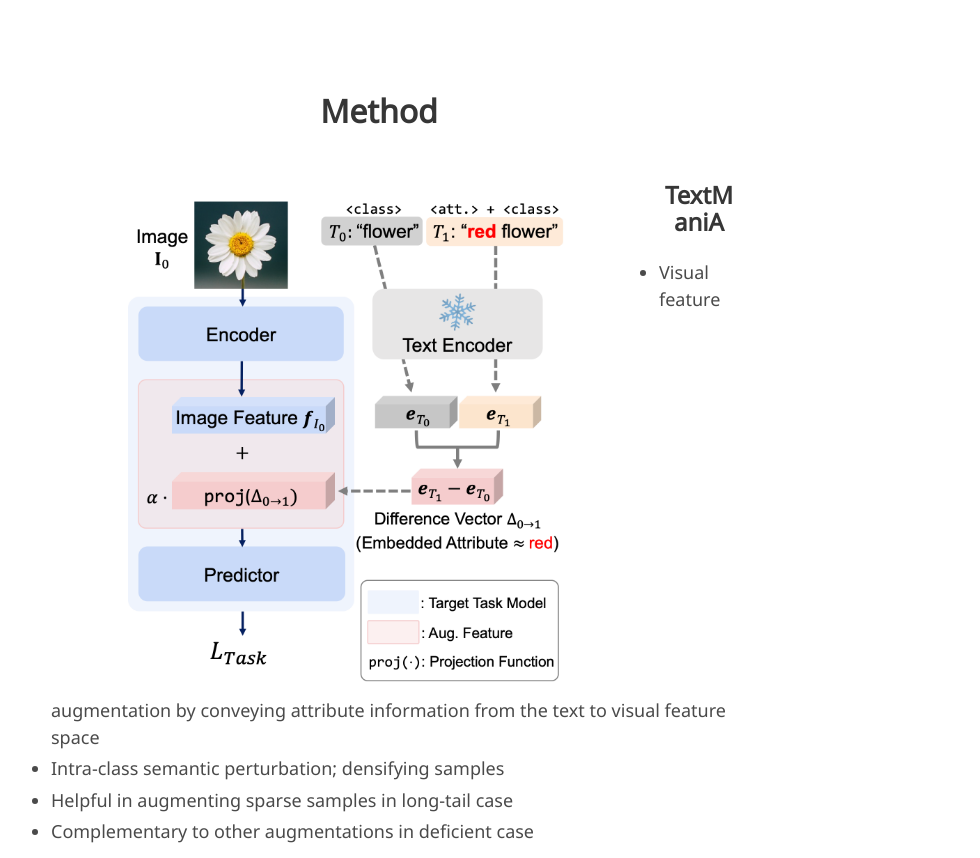
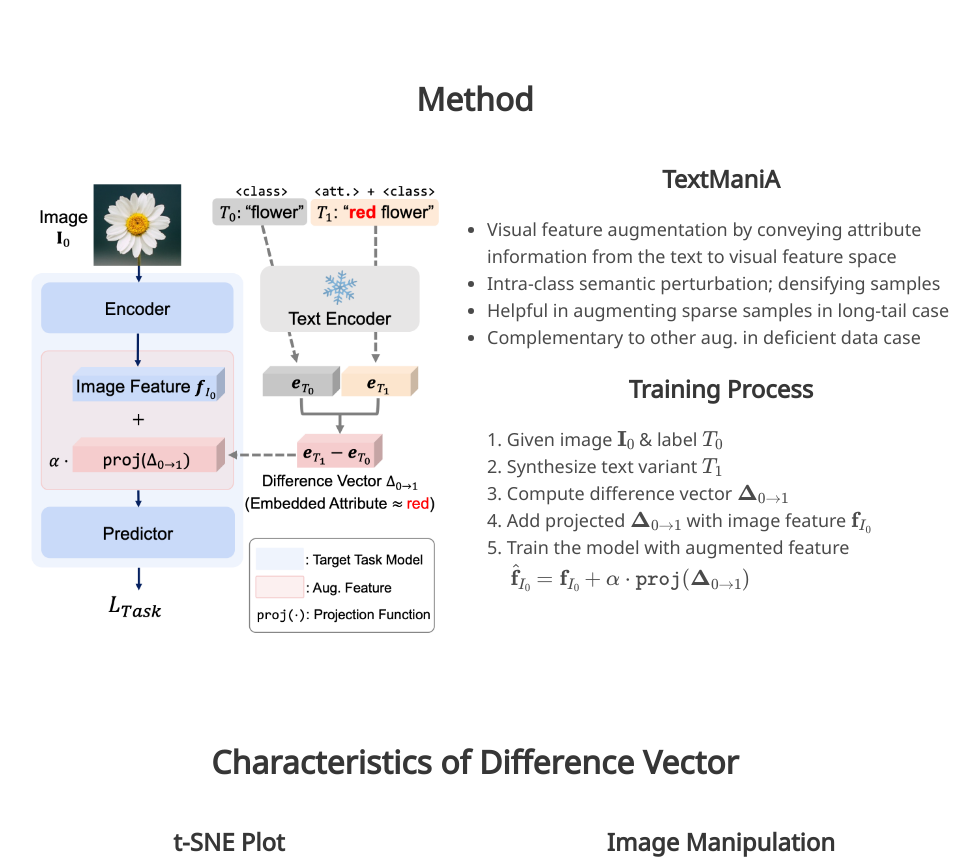
Before and after one commit to Moon-YB/TextManiA.github.io, a plain HTML site: page index.html in a window 1280 px wide. Shown: the part 1346-2204 px from the top of the page, without its empty margins (165-1145 px from the left). Drawn offline with nearby package versions, Linux system fonts and the light colour scheme; some packages are replaced by stand-ins of ours; some icons are missing; a web font is replaced by a local one.

Commit message:
Add files via upload

```diff
--- a/index.html
+++ b/index.html
@@ -179,31 +179,34 @@
 </section>
 
 
+
+
 <section class="section">
-    <!-- Paper video. -->
   <div class="container is-max-desktop has-text-centered">
-        <div class="column is-four-fifths">
-            <h2 class="title is-3">Method</h2>
-
+        <h2 class="title is-3">Method</h2> <br>
+    <div class="columns is-centered has-text-centered">
+      <!-- Visual Effects. -->
       <div class="column">
         <div class="content">
-                    <div style="float: left">
             <img src="./static/figures/main.png"
             class="interpolation-image"
             alt="Interpolation end reference image."
-                        width="500"
-                        hspace="70">
+            width="500">
         </div>
-                    <div>
+      </div>
+      <!--/ Visual Effects. -->
+
+      <!-- Matting. -->
+      <div class="column">
         <p>
             <h4 class="title is-4">TextManiA</h4>
         </p>
-                        <ul>
+        <ul style="list-style-type:disc">
         <font size="4">
             <li style="text-align:left">Visual feature augmentation by conveying attribute information from the text to visual feature space</li>
             <li style="text-align:left">Intra-class semantic perturbation; densifying samples</li>
             <li style="text-align:left">Helpful in augmenting sparse samples in long-tail case</li>
-                            <li style="text-align:left">Complementary to other augmentations in deficient case</li>
+            <li style="text-align:left">Complementary to other aug. in deficient data case</li>
         </font>
         </ul>
         <br>
@@ -221,15 +224,9 @@
         </p>
       </div>
     </div>
-              </div>
-            </div>
-          </div>
-        </div>
-      </div>
+    <!--/ Matting. -->
   </div>
 </section>
-
-
 
 <section class="section">
   <div class="container is-max-desktop has-text-centered">
@@ -265,7 +262,7 @@
           <ul style="list-style-type:disc;">
           <font size="4">
             <li style="text-align:left">Embed attribute while preserving semantics</li>
-            <li style="text-align:left">Similar effects to img-level aug. by text w/o complicated operation</li>
+            <li style="text-align:left">Similar effects to img-level augmentation by text w/o complicated operation</li>
           </font>
           </ul>
       </div>
```
Lines whose indentation alone changed are shown as unchanged.
